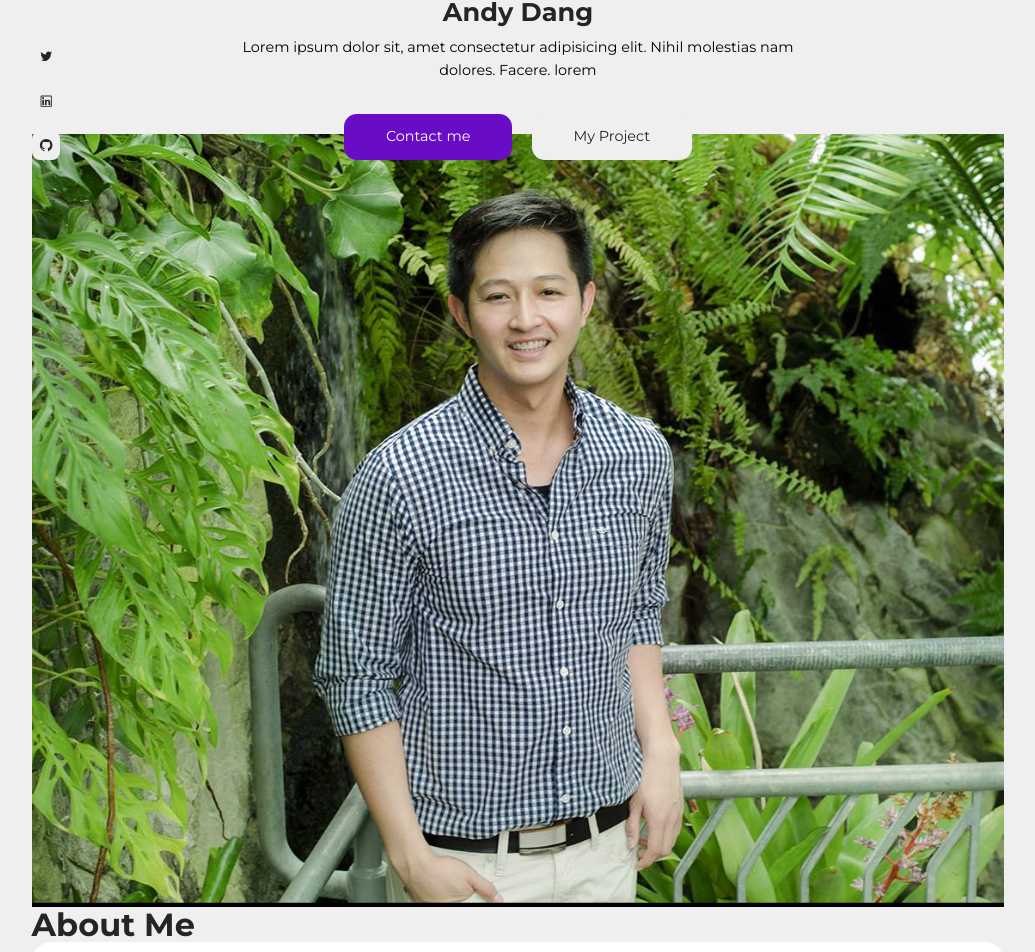
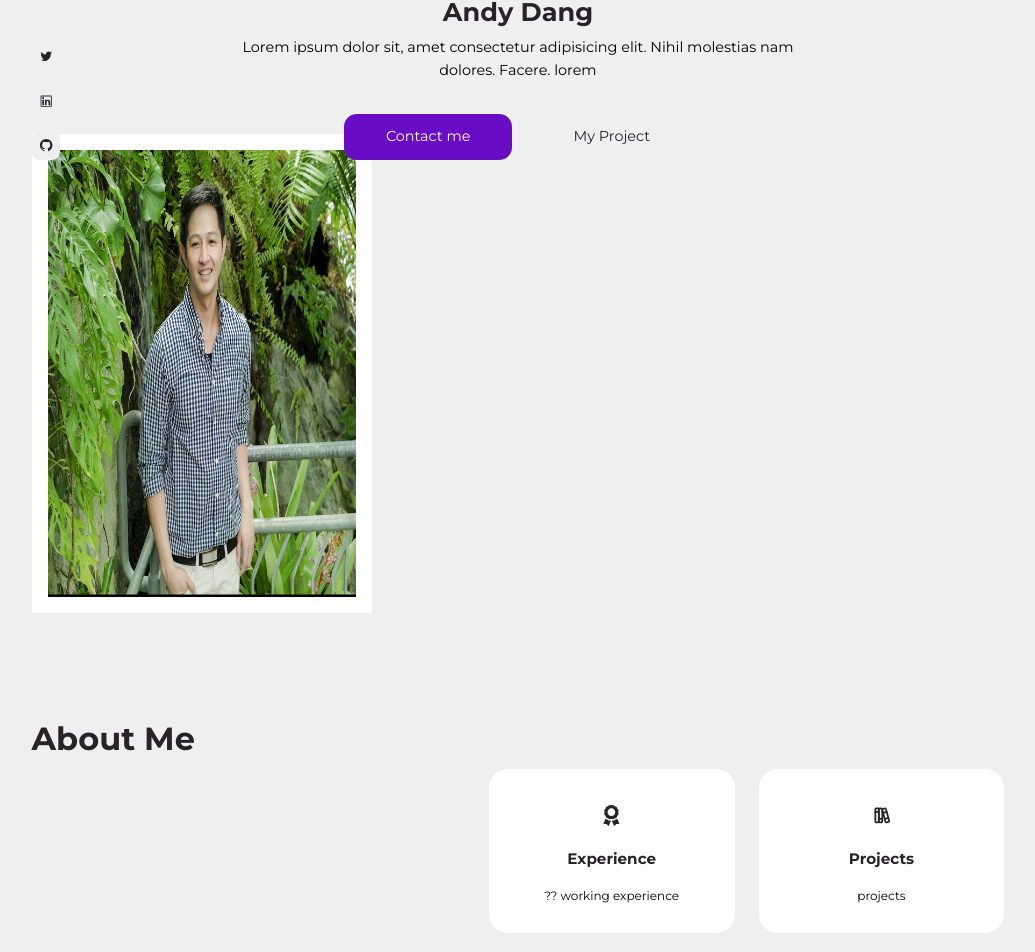
Before and after one commit to andydangit/ProfileV2, a React (Create React App) app: page / in a window 1280 px wide. Shown: the part 458-1410 px from the top of the page, without its empty margins (122-1157 px from the left). Built offline with nearby package versions, Linux system fonts and the light colour scheme.

Commit message:
Add: style for the about page

```diff
--- a/src/sections/about/about.css
+++ b/src/sections/about/about.css
@@ -1,4 +1,56 @@
 .about_container{
     display: grid;
+    grid-template-columns: 35% 53%;
+    gap: 12%;
+}
 
+.about_portrait{
+    height: fit-content;
+    max-height: 40rem;
+    border: 1rem solid var(--color-white);
+    transition: var(--transition);
 }
+
+.about_portrait:hover{
+    border-width: 0;
+}
+
+.about_cards{
+    margin: 3rem 0 1.5rem;
+    display: grid;
+    grid-template-columns: repeat(2, 1fr);
+    gap: 1.5rem;
+}
+
+.card.about_card{
+    text-align: center;
+}
+
+.about_card-icon{
+    font-size: 1.3rem;
+color: var(--color-black);
+border-radius: var(--border-radius-3);
+width: fit-content;
+margin-inline:auto;
+padding: 0.6rem;
+display: flex;
+align-items: center;
+transition: var(--transition);
+}
+
+.card.about_card:hover .about_card-icon{
+    background: var(--color-primary);
+    color: var(--color-white)
+}
+
+.card.about_card h5{
+margin: 1rem
+}
+
+.about_right p{
+    margin-bottom: 0.8rem;
+}
+
+.about_right .btn{
+    margin-top: 2.5rem;
+}
```
Also changed, not shown: src/assets/tree.png.
